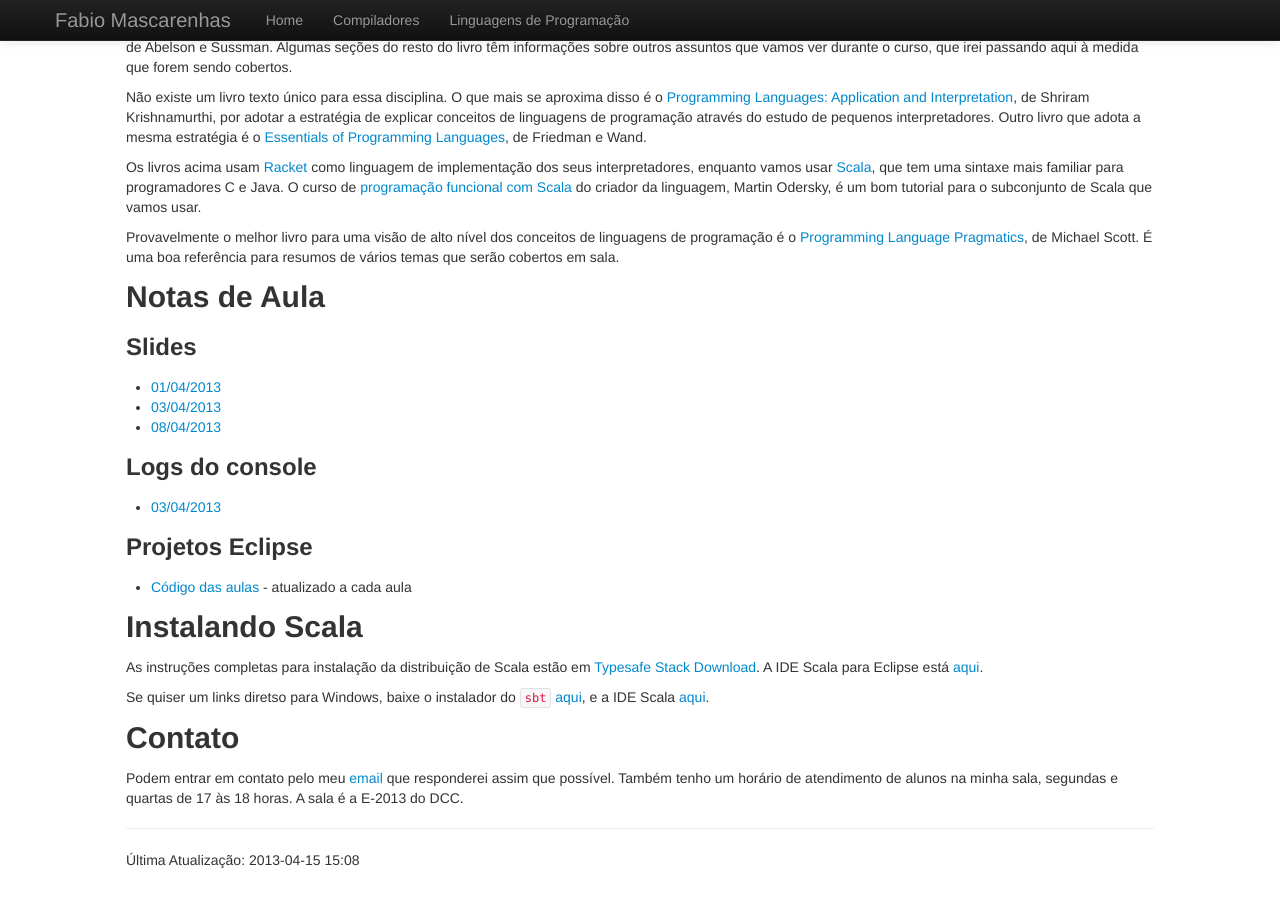
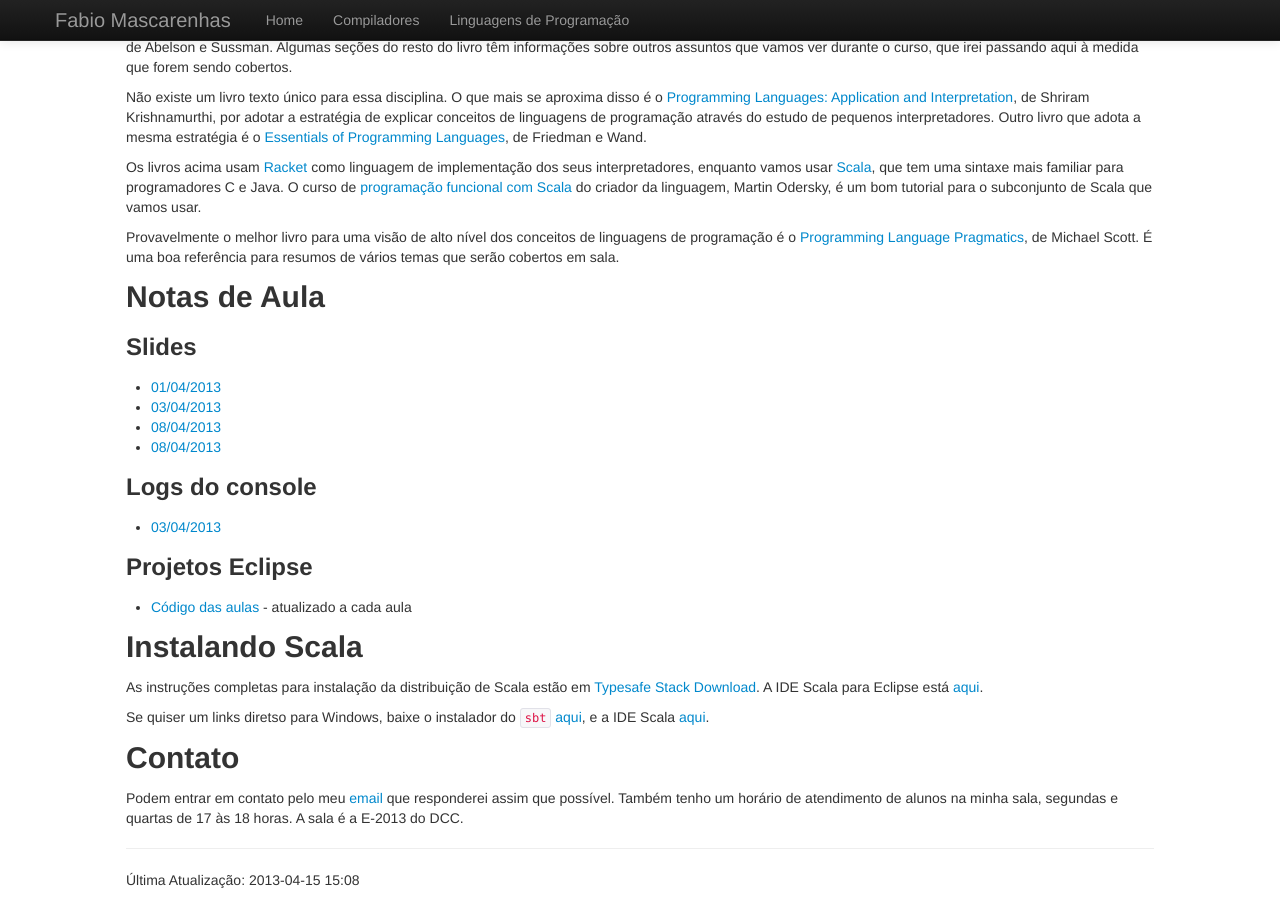
Before and after one commit to fabiomascarenhas/fabiomascarenhas.github.com, a Jekyll site: the page built from lp/index.md, in a window 1280 px wide and 900 px high, scrolled down 733 px. Built offline with Jekyll 4.4.1, drawn with Linux system fonts in a browser that asks for light colours.

Commit message:
notas aula lp 10/04

```diff
--- a/lp/index.md
+++ b/lp/index.md
@@ -87,6 +87,7 @@ Notas de Aula
 * [01/04/2013](Aula1.pdf)
 * [03/04/2013](Aula2.pdf)
 * [08/04/2013](Aula3.pdf)
+* [08/04/2013](Aula4.pdf)
 
 ### Logs do console
 
```
Also changed, not shown: 2 other files.
